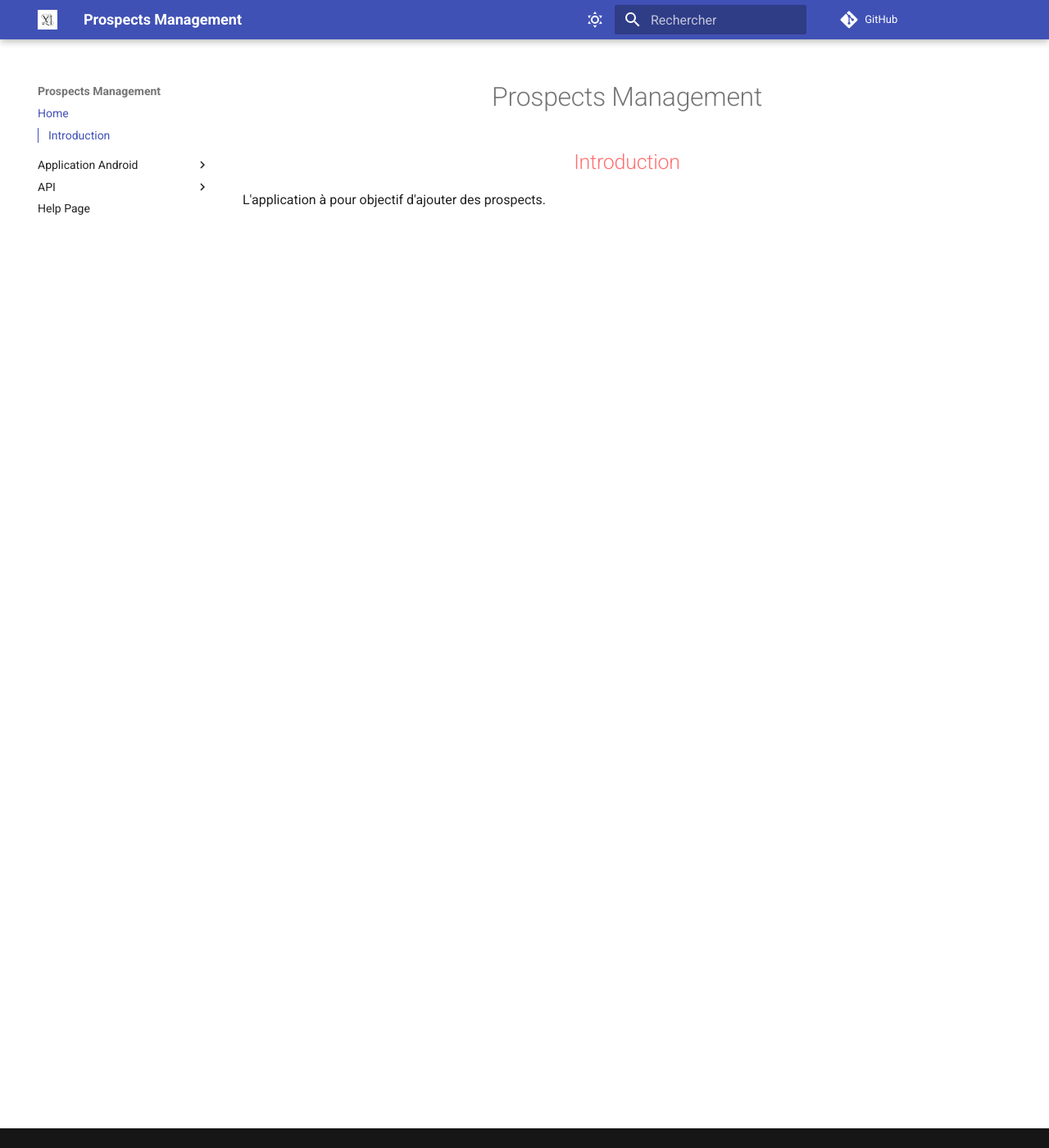
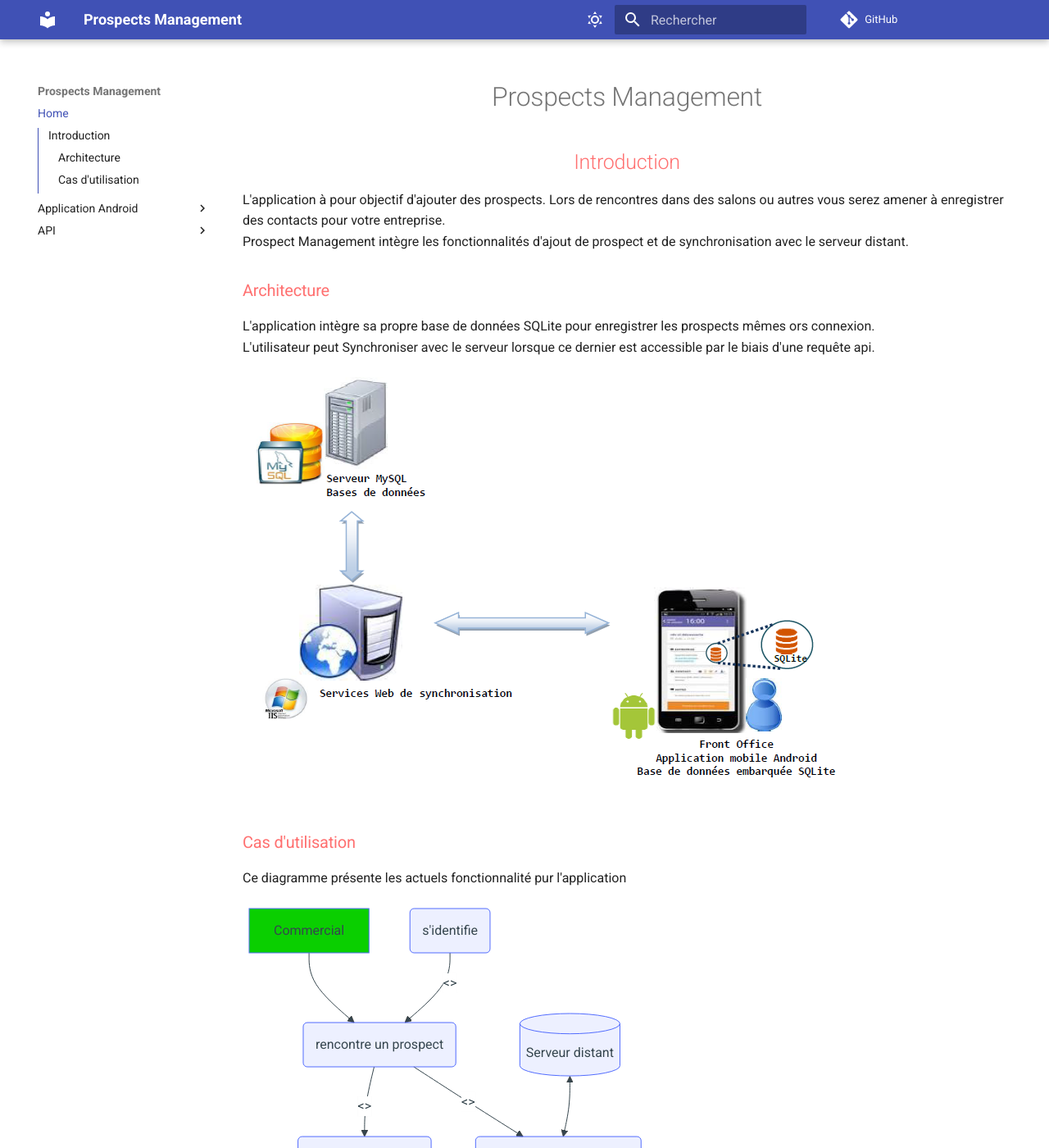
Before and after one commit to LhoMars/ProspectsManagement, an MkDocs documentation site: the page built from docs/index.md, in a window 1280 px wide and 1400 px high. Shown: the whole window at 82% size. Built offline with MkDocs 1.6.1 and Material for MkDocs 9.7.7, drawn with Linux system fonts in a browser that asks for light colours; comment, search, counter and statistics services are not loaded.

````diff
--- a/docs/index.md
+++ b/docs/index.md
@@ -1,4 +1,34 @@
 # Prospects Management
 
 ## Introduction
-L'application à pour objectif d'ajouter des prospects.
+
+L'application à pour objectif d'ajouter des prospects. Lors de rencontres dans des salons ou autres vous serez amener à
+enregistrer des contacts pour votre entreprise.
+Prospect Management intègre les fonctionnalités d'ajout de prospect et de synchronisation avec le serveur distant.
+
+### Architecture
+
+L'application intègre sa propre base de données SQLite pour enregistrer les prospects mêmes ors connexion.
+L'utilisateur peut Synchroniser avec le serveur lorsque ce dernier est accessible par le biais d'une requête api.
+
+![Architecture](./assets/architectureBdd.png)
+
+### Cas d'utilisation
+Ce diagramme présente les actuels fonctionnalité pur l'application
+
+```mermaid
+graph TB
+rencontre(rencontre un prospect)
+identifie(s'identifie)
+ajoutepr(ajoute un prospect)
+sync(syncroniser les données)
+serveurBdd[(Serveur distant)]
+
+Commercial:::user --> rencontre
+    classDef user fill:#0acf00;
+
+identifie -- <<include>> --> rencontre
+rencontre -- <<extend>> --> ajoutepr
+rencontre -- <<extend>> --> sync
+serveurBdd <--> sync
+```
--- a/mkdocs.yml
+++ b/mkdocs.yml
@@ -9,13 +9,10 @@ nav:
     - Application Android :
         - javaAndroid/index.md
     - API :
-        - api/index.md
-    - Help Page: help.md
+        - API/index.md
 
 theme:
     name: material
-    logo: assets/logo.jpg
-    favicon: assets/logo.jpg
     language: fr
     features:
         - navigation.top
````
Also changed, not shown: docs/help.md (deleted, +0 -10 lines), docs/assets/architectureBdd.png (added), docs/assets/logo.jpg (deleted), docs/assets/logo.png (deleted).
